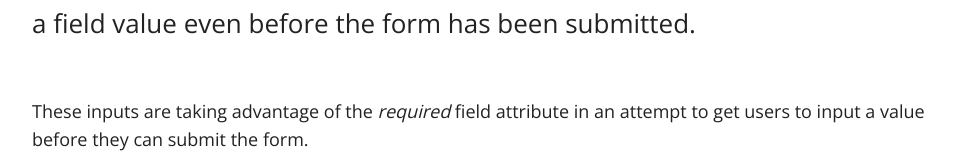
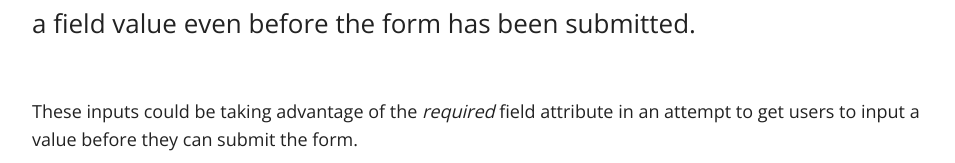
Before and after one commit to vivrichards600/vivrichards600.github.io, a Jekyll site: the page built from _posts/2019-03-30-removing-required-field-validation.md, in a window 1280 px wide and 900 px high, scrolled down 525 px, cut to the strip 0-327 px from the top of the window. Shown: the part 161-324 px from the top of the strip, without its empty margins (158-1113 px from the left). Built offline with Jekyll 4.4.1, drawn with Linux system fonts in a browser that asks for light colours; nearby versions of some CDN libraries; comment, search, counter and statistics services are not loaded.

Commit message:
Updating blog post

```diff
--- a/_posts/2019-03-30-removing-required-field-validation.md
+++ b/_posts/2019-03-30-removing-required-field-validation.md
@@ -15,7 +15,7 @@ featured: true
 
 Often when attempting to submit a form, if you choose to do so without inputting anything, you may find you are prompted to input a field value even before the form has been submitted.
 
-These inputs are taking advantage of the *required* field attribute in an attempt to get users to input a value before they can submit the form.
+These inputs could be taking advantage of the *required* field attribute in an attempt to get users to input a value before they can submit the form.
 
 ![_config.yml]({{ site.baseurl }}/images/Chrome DevTools Required field validation.gif)
 
@@ -33,7 +33,7 @@ Using the DevTools console you can execute some JavaScript which will remove all
 
 `Array.prototype.slice.call (document.querySelectorAll('input, select')).map(function(el){el.removeAttribute('required')});`
 
-The above snippet find's all elements within the currently loaded document (web page) and find's all elements of type `input` and `select`. For each element *(el)* which is found of these types, the *required* attribute is removed from the element.
+The above snippet find's all elements within the currently loaded document (web page) and find's all elements of type *input* and *select*. For each element *(el)* which is found of these types, the *required* attribute is removed from the element.
 
 Now when you submit the form either you will now get some other validation errors displayed or maybe the form will submit..
 
```
